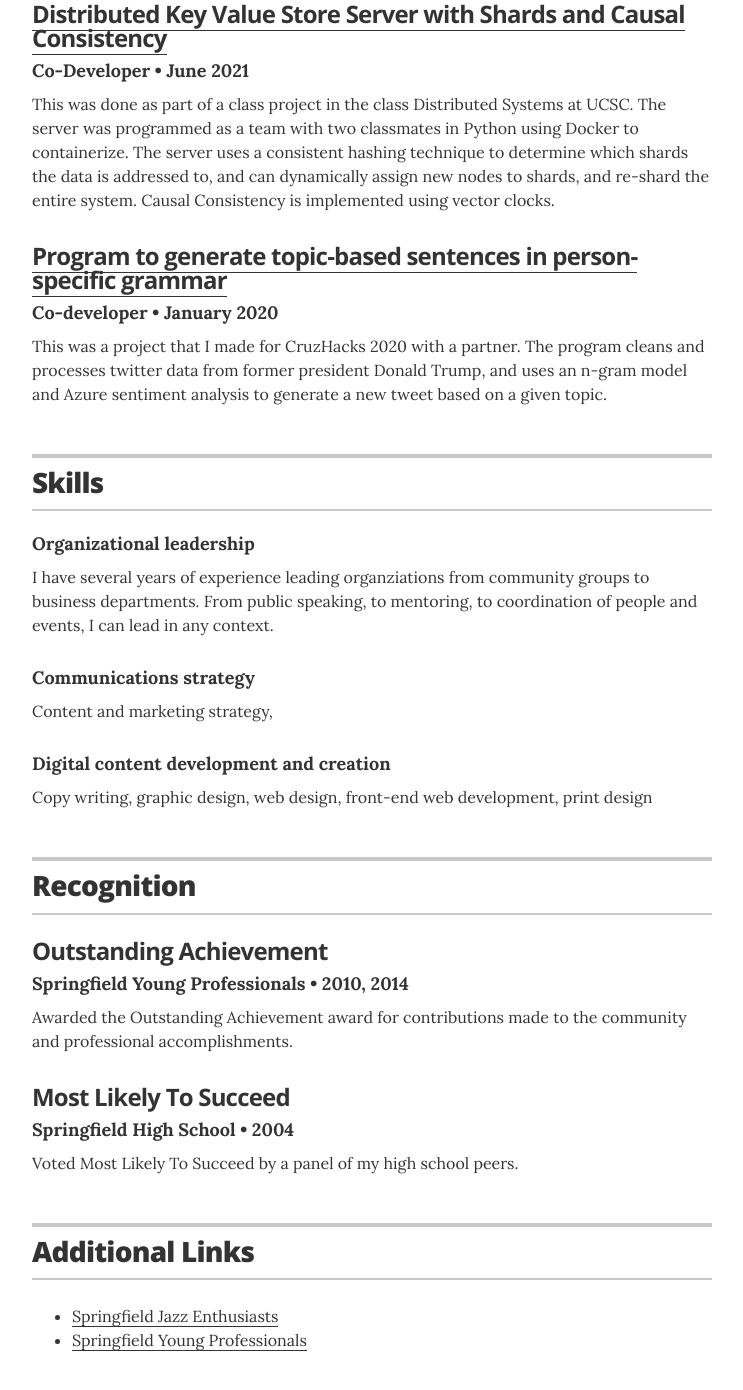
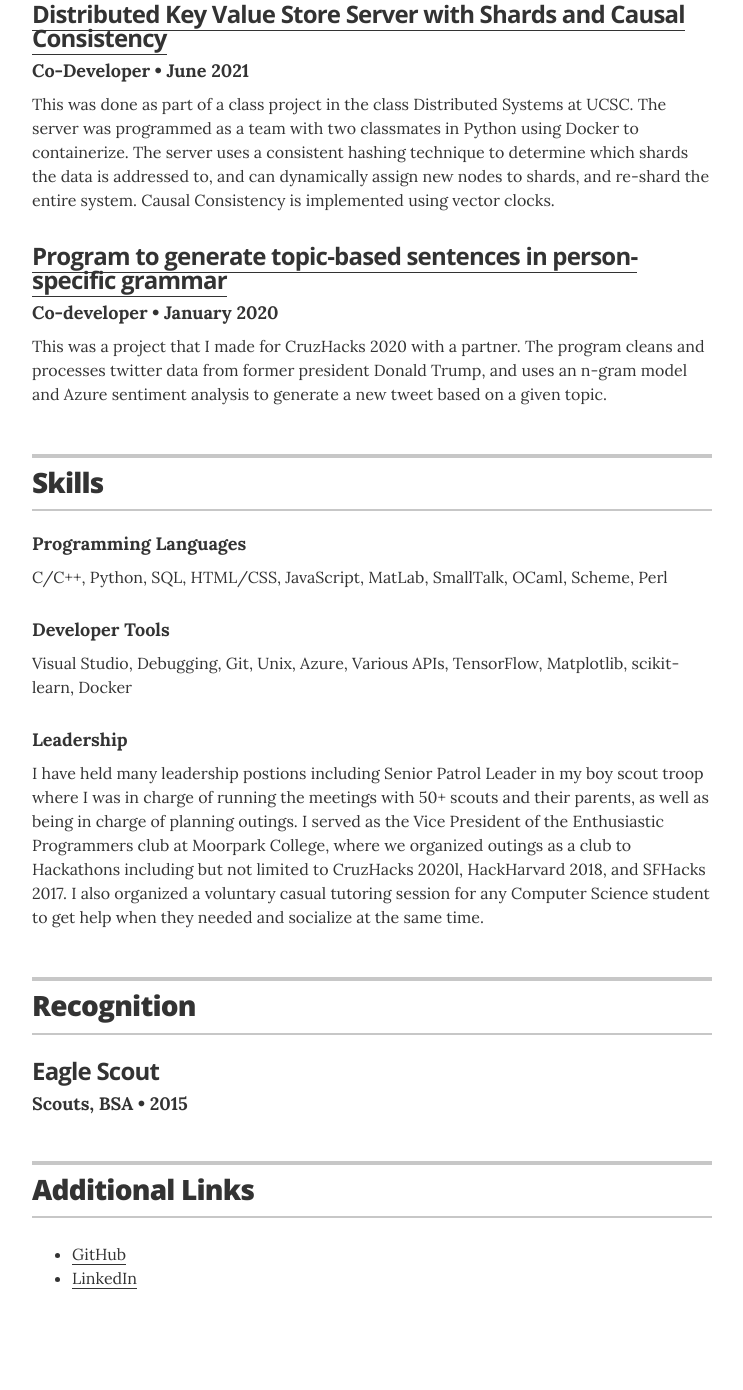
Before and after one commit to Garrett-Webb/Garrett-Webb.github.io, a Jekyll site: the page built from index.html, in a window 1280 px wide and 1400 px high, scrolled down 2232 px. Shown: the top 1390 px of the window, without its empty margins (268-1011 px from the left). Built offline with Jekyll 4.4.1, drawn with Linux system fonts in a browser that asks for light colours; after the commit the page ends 3570 px from its top, so only the background shows below that.

Commit message:
more updates

```diff
--- a/_data/associations.yml
+++ b/_data/associations.yml
@@ -1,15 +1,8 @@
 # Associations
 # comment out the urls if you do not wish to display them
 
-- organization: PETA
-  role: Volunteer
-  year: 2001 &mdash; 2010
-  url: https://www.peta.org/
-  summary: Organized fund drives and participated in fundraising events for the benefit of PETA's local Springfield operations.
-
-
-- organization: Yale Amnesty International
-  role: Communications coordinator
-  year: 2002 &mdash; 2004
-  url: http://campuspress.yale.edu/amnesty/
-  summary: During my junion and senior years at Yale, I was actively involved in Yale Amnesty International where I helped facilitate our student organization communications through website maintenance, writing for our campus publication, and graphic design of related materials.
+- organization: #
+  role: #
+  year: #
+  url: "#"
+  summary: #
--- a/_data/interests.yml
+++ b/_data/interests.yml
@@ -1,4 +1,2 @@
 # Interests
-- description: Human rights and world affairs
-- description: Music (baritone saxiphonist)
-- description: Linguistics
+- description: Distributed Systems
--- a/_data/links.yml
+++ b/_data/links.yml
@@ -1,5 +1,5 @@
 # links
-- url: "#"
-  description: Springfield Jazz Enthusiasts
-- url: "#"
-  description: Springfield Young Professionals
+- url: "https://github.com/Garrett-Webb"
+  description: GitHub
+- url: "https://www.linkedin.com/in/garrett-webb-bb8a3b171/"
+  description: LinkedIn
--- a/_data/recognitions.yml
+++ b/_data/recognitions.yml
@@ -1,10 +1,5 @@
 # Recognitions
-- award: Outstanding Achievement
-  organization: Springfield Young Professionals
-  year: 2010, 2014
-  summary: Awarded the Outstanding Achievement award for contributions made to the community and professional accomplishments.
-
-- award: Most Likely To Succeed
-  organization: Springfield High School
-  year: 2004
-  summary: Voted Most Likely To Succeed by a panel of my high school peers.
+- award: Eagle Scout
+  organization: Scouts, BSA
+  year: 2015
+  summary: ""
--- a/_data/skills.yml
+++ b/_data/skills.yml
@@ -1,12 +1,12 @@
 # Skills
 # Organizational leadership
-- skill: Organizational leadership
-  description: I have several years of experience leading organziations from community groups to business departments. From public speaking, to mentoring, to coordination of people and events, I can lead in any context.
+- skill: Programming Languages
+  description: C/C++, Python, SQL, HTML/CSS, JavaScript, MatLab, SmallTalk, OCaml, Scheme, Perl
 
 # Communications strategy
-- skill: Communications strategy
-  description: Content and marketing strategy,
+- skill: Developer Tools
+  description: Visual Studio, Debugging, Git, Unix, Azure, Various APIs, TensorFlow, Matplotlib, scikit-learn, Docker
 
 # Digital content development and creation
-- skill: Digital content development and creation
-  description: Copy writing, graphic design, web design, front-end web development, print design
+- skill: Leadership
+  description: I have held many leadership postions including Senior Patrol Leader in my boy scout troop where I was in charge of running the meetings with 50+ scouts and their parents, as well as being in charge of planning outings. I served as the Vice President of the Enthusiastic Programmers club at Moorpark College, where we organized outings as a club to Hackathons including but not limited to CruzHacks 2020l, HackHarvard 2018, and SFHacks 2017. I also organized a voluntary casual tutoring session for any Computer Science student to get help when they needed and socialize at the same time.
```
